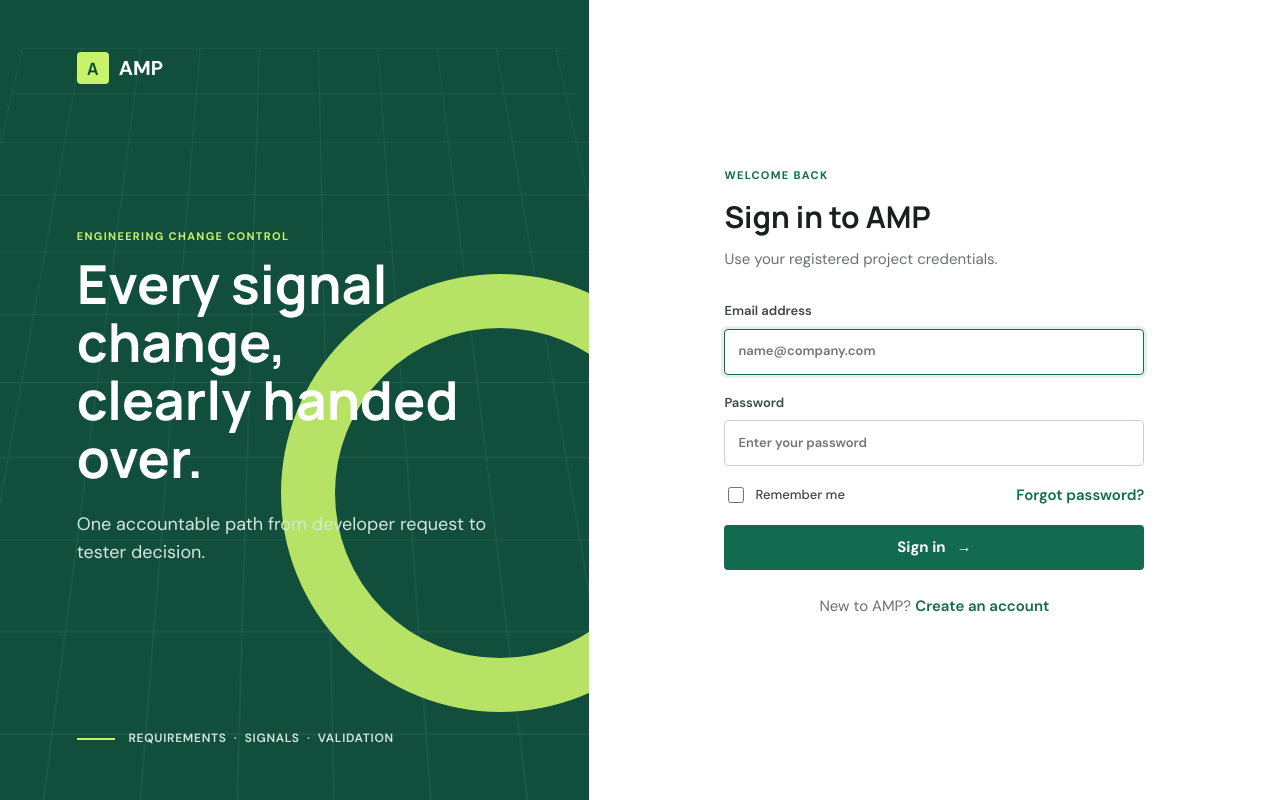
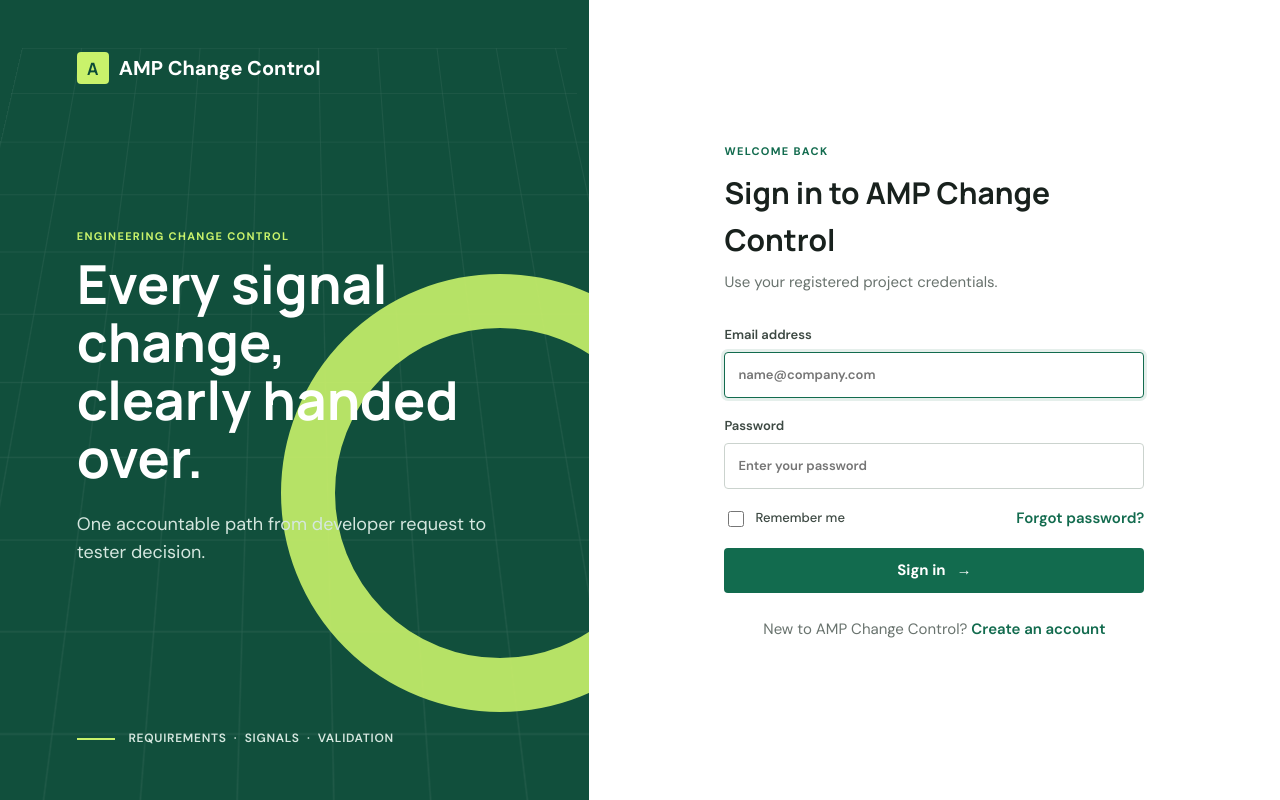
Before and after one commit to 11707766/APMtraceback, a Flask app: page /login in a window 1280 px wide. Run offline with Flask 3, Linux system fonts and the light colour scheme.

Commit message:
Standardize AMP Change Control branding

```diff
--- a/app.py
+++ b/app.py
@@ -141,7 +141,7 @@ def send_email(recipient, subject, body):
 
 def request_email(change_request):
     detail_url = url_for("request_detail", request_id=change_request["id"], _external=True)
-    subject = f"[{change_request['priority']}] AMP change request {change_request['requirement_signal_id']}"
+    subject = f"[{change_request['priority']}] AMP Change Control request {change_request['requirement_signal_id']}"
     body = (
         f"Hello {change_request['tester_name']},\n\n"
         f"{change_request['developer_name']} submitted a change for testing.\n\n"
@@ -231,7 +231,7 @@ def forgot_password():
             )
             db.commit()
             reset_link = url_for("reset_password", token=token, _external=True)
-            sent, _status = send_email(email, "Reset your AMP password", f"Reset your password within one hour:\n\n{reset_link}")
+            sent, _status = send_email(email, "Reset your AMP Change Control password", f"Reset your password within one hour:\n\n{reset_link}")
             if sent:
                 reset_link = None
         flash("If that account exists, password reset instructions are ready.", "success")
--- a/templates/auth_base.html
+++ b/templates/auth_base.html
@@ -3,7 +3,7 @@
 {% block content %}
 <main class="auth-shell">
   <section class="auth-context">
-    <div class="auth-brand"><span class="brand-mark">A</span> AMP</div>
+    <div class="auth-brand"><span class="brand-mark">A</span> AMP Change Control</div>
     <div>
       <p class="eyebrow">Engineering change control</p>
       <h1>Every signal change,<br>clearly handed over.</h1>
--- a/templates/dashboard.html
+++ b/templates/dashboard.html
@@ -1,5 +1,5 @@
 {% extends "base.html" %}
-{% block title %}Dashboard · AMP{% endblock %}
+{% block title %}Dashboard · AMP Change Control{% endblock %}
 {% block content %}
 <main class="page">
   <div class="page-heading dashboard-heading">
--- a/templates/forgot_password.html
+++ b/templates/forgot_password.html
@@ -1,5 +1,5 @@
 {% extends "auth_base.html" %}
-{% block title %}Reset password · AMP{% endblock %}
+{% block title %}Reset password · AMP Change Control{% endblock %}
 {% block auth_content %}
 <p class="eyebrow">Account recovery</p><h2>Reset your password</h2><p class="muted">Enter your email and we’ll prepare a secure one-hour reset link.</p>
 <form method="post" class="form-stack">
--- a/templates/login.html
+++ b/templates/login.html
@@ -1,8 +1,8 @@
 {% extends "auth_base.html" %}
-{% block title %}Sign in · AMP{% endblock %}
+{% block title %}Sign in · AMP Change Control{% endblock %}
 {% block auth_content %}
 <p class="eyebrow">Welcome back</p>
-<h2>Sign in to AMP</h2>
+<h2>Sign in to AMP Change Control</h2>
 <p class="muted">Use your registered project credentials.</p>
 <form method="post" class="form-stack">
   <input type="hidden" name="csrf_token" value="{{ session['csrf_token'] }}">
@@ -11,5 +11,5 @@
   <div class="form-row between"><label class="check"><input type="checkbox" name="remember"> Remember me</label><a href="{{ url_for('forgot_password') }}">Forgot password?</a></div>
   <button class="button primary wide" type="submit">Sign in <span>→</span></button>
 </form>
-<p class="auth-switch">New to AMP? <a href="{{ url_for('register') }}">Create an account</a></p>
+<p class="auth-switch">New to AMP Change Control? <a href="{{ url_for('register') }}">Create an account</a></p>
 {% endblock %}
--- a/templates/new_request.html
+++ b/templates/new_request.html
@@ -1,5 +1,5 @@
 {% extends "base.html" %}
-{% block title %}{% if item %}Edit {{ item['requirement_signal_id'] }}{% else %}New request{% endif %} · AMP{% endblock %}
+{% block title %}{% if item %}Edit {{ item['requirement_signal_id'] }}{% else %}New request{% endif %} · AMP Change Control{% endblock %}
 {% block content %}
 <main class="page narrow">
   <a class="back" href="{{ url_for('dashboard') }}">← Back to requests</a>
--- a/templates/register.html
+++ b/templates/register.html
@@ -1,5 +1,5 @@
 {% extends "auth_base.html" %}
-{% block title %}Create account · AMP{% endblock %}
+{% block title %}Create account · AMP Change Control{% endblock %}
 {% block auth_content %}
 <p class="eyebrow">New account</p><h2>Join the project</h2><p class="muted">Choose the role that matches your work.</p>
 <form method="post" class="form-stack">
--- a/templates/request_detail.html
+++ b/templates/request_detail.html
@@ -1,5 +1,5 @@
 {% extends "base.html" %}
-{% block title %}{{ item['requirement_signal_id'] }} · AMP{% endblock %}
+{% block title %}{{ item['requirement_signal_id'] }} · AMP Change Control{% endblock %}
 {% block content %}
 <main class="page narrow">
   <a class="back" href="{{ url_for('dashboard') }}">← Back to requests</a>
--- a/templates/reset_password.html
+++ b/templates/reset_password.html
@@ -1,5 +1,5 @@
 {% extends "auth_base.html" %}
-{% block title %}Choose password · AMP{% endblock %}
+{% block title %}Choose password · AMP Change Control{% endblock %}
 {% block auth_content %}
 <p class="eyebrow">Secure your account</p><h2>Choose a new password</h2><p class="muted">Use at least eight characters.</p>
 <form method="post" class="form-stack">
```
